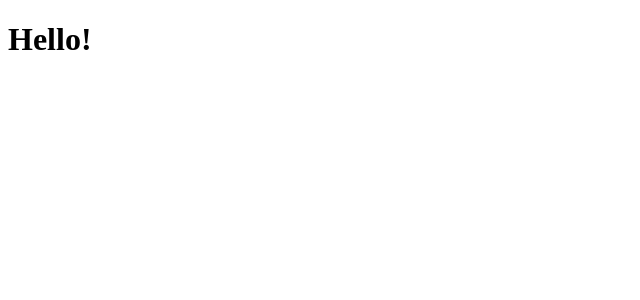
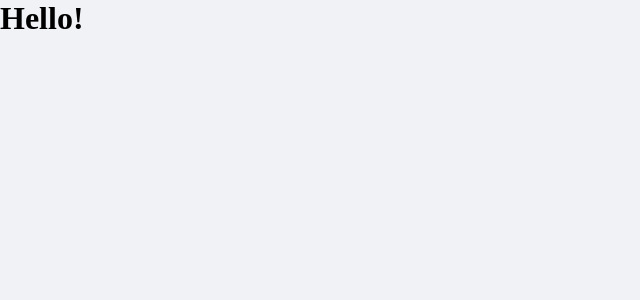
Before and after one commit to eryson/ignite-seu-barriga, a React (Create React App) app: page / in a window 1280 px wide. Shown: the top 300 px of the page, without its empty margins (0-640 px from the left). Built offline with nearby package versions, Linux system fonts and the light colour scheme.

Commit message:
feat: Created first styled components

```diff
--- a/package.json
+++ b/package.json
@@ -6,6 +6,7 @@
     "react": "^17.0.2",
     "react-dom": "^17.0.2",
     "react-scripts": "4.0.3",
+    "styled-components": "^5.3.1",
     "web-vitals": "^1.0.1"
   },
   "devDependencies": {
@@ -16,6 +17,7 @@
     "@types/node": "^12.0.0",
     "@types/react": "^17.0.0",
     "@types/react-dom": "^17.0.0",
+    "@types/styled-components": "^5.1.14",
     "typescript": "^4.1.2"
   },
   "scripts": {
--- a/public/index.html
+++ b/public/index.html
@@ -4,6 +4,7 @@
     <meta charset="utf-8" />
     <meta name="viewport" content="width=device-width, initial-scale=1" />
 
+    <link rel="shortcut icon" href="favicon.png" type="image/png" />
     <title>Seu Barriga</title>
   </head>
   <body>
--- a/src/App.tsx
+++ b/src/App.tsx
@@ -1,7 +1,10 @@
+import { GlobalStyle } from "./styles/global";
+
 export function App() {
   return (
     <div className="App">
       <h1>Hello!</h1>
+      <GlobalStyle />
     </div>
   );
 }
--- /dev/null
+++ b/src/styles/global.ts
@@ -0,0 +1,46 @@
+import { createGlobalStyle } from "styled-components";
+
+export const GlobalStyle = createGlobalStyle`
+  :root {
+    --background: #f0f2f5;
+    --red: #e52e4d;
+    --blue: #5429cc;
+
+    --blue-light: #6933ff;
+
+    --text-title: #363f5f;
+    --text-body: #969cb3;
+
+    --shape: #FFFFFF;
+  }
+
+  * {
+    margin: 0;
+    padding: 0;
+    box-sizing: border-box;
+  }
+
+  html {
+    @media (max-width: 1080px){
+      font-size: 93.75%; // 15px
+    }
+
+    @media (max-width: 720px){
+      font-size: 87.5%; // 14px
+    }
+  }
+
+  body {
+    background: var(--background);
+    --webkit-font-smoothing: antialiased;
+  }
+
+  button {
+    cursor: pointer;
+  }
+
+  [disabled] {
+    opacity: 0.6;
+    cursor: not-allowed;
+  }
+`;
```
Also changed, not shown: 1 other file (tests, documents, lock files or other folders).
